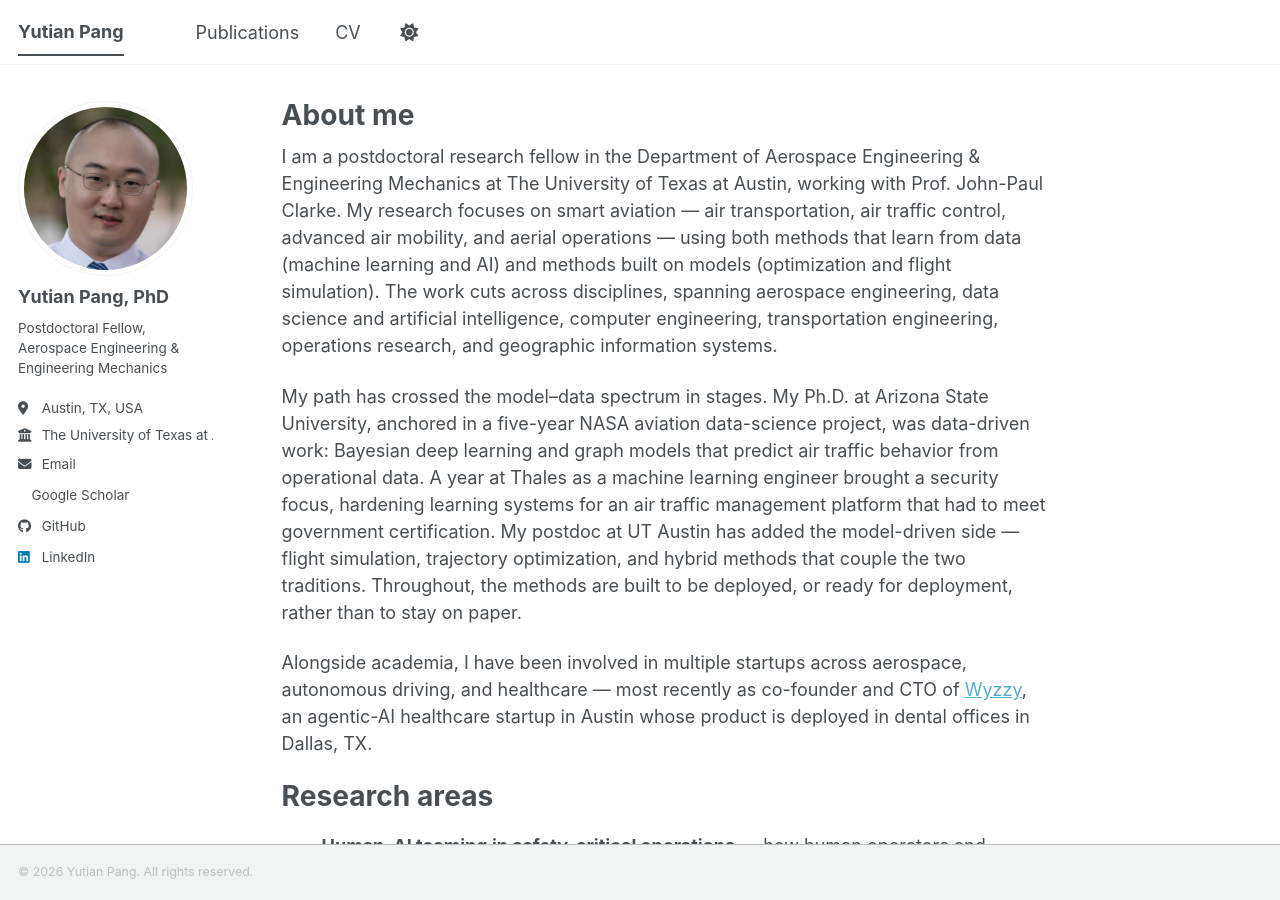
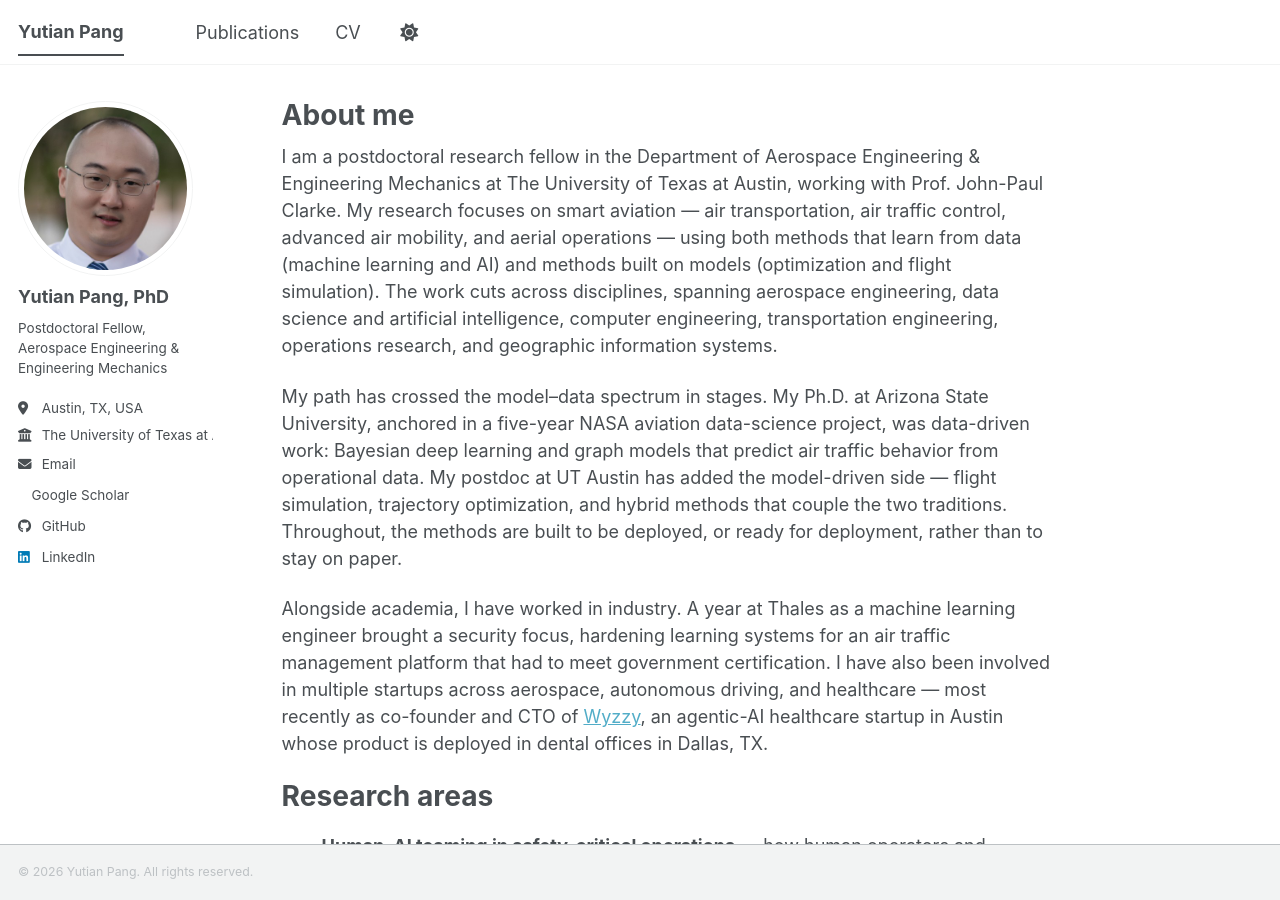
Before and after one commit to YutianPangASU/yutianpangasu.github.io, a Jekyll site: the page built from _pages/about.md, in a window 1280 px wide and 900 px high. Built offline with Jekyll 4.4.1, drawn with Linux system fonts in a browser that asks for light colours; a style sheet for code colours, icons or effects is not loaded.

Commit message:
Homepage: move Thales experience into the industry paragraph
Co-Authored-By: Claude Fable 5 <noreply@anthropic.com>

```diff
--- a/_pages/about.md
+++ b/_pages/about.md
@@ -10,9 +10,9 @@ redirect_from:
 
 I am a postdoctoral research fellow in the Department of Aerospace Engineering & Engineering Mechanics at The University of Texas at Austin, working with Prof. John-Paul Clarke. My research focuses on smart aviation — air transportation, air traffic control, advanced air mobility, and aerial operations — using both methods that learn from data (machine learning and AI) and methods built on models (optimization and flight simulation). The work cuts across disciplines, spanning aerospace engineering, data science and artificial intelligence, computer engineering, transportation engineering, operations research, and geographic information systems.
 
-My path has crossed the model–data spectrum in stages. My Ph.D. at Arizona State University, anchored in a five-year NASA aviation data-science project, was data-driven work: Bayesian deep learning and graph models that predict air traffic behavior from operational data. A year at Thales as a machine learning engineer brought a security focus, hardening learning systems for an air traffic management platform that had to meet government certification. My postdoc at UT Austin has added the model-driven side — flight simulation, trajectory optimization, and hybrid methods that couple the two traditions. Throughout, the methods are built to be deployed, or ready for deployment, rather than to stay on paper.
+My path has crossed the model–data spectrum in stages. My Ph.D. at Arizona State University, anchored in a five-year NASA aviation data-science project, was data-driven work: Bayesian deep learning and graph models that predict air traffic behavior from operational data. My postdoc at UT Austin has added the model-driven side — flight simulation, trajectory optimization, and hybrid methods that couple the two traditions. Throughout, the methods are built to be deployed, or ready for deployment, rather than to stay on paper.
 
-Alongside academia, I have been involved in multiple startups across aerospace, autonomous driving, and healthcare — most recently as co-founder and CTO of [Wyzzy](https://calls.wyzzy.ai/), an agentic-AI healthcare startup in Austin whose product is deployed in dental offices in Dallas, TX.
+Alongside academia, I have worked in industry. A year at Thales as a machine learning engineer brought a security focus, hardening learning systems for an air traffic management platform that had to meet government certification. I have also been involved in multiple startups across aerospace, autonomous driving, and healthcare — most recently as co-founder and CTO of [Wyzzy](https://calls.wyzzy.ai/), an agentic-AI healthcare startup in Austin whose product is deployed in dental offices in Dallas, TX.
 
 Research areas
 ======
```
